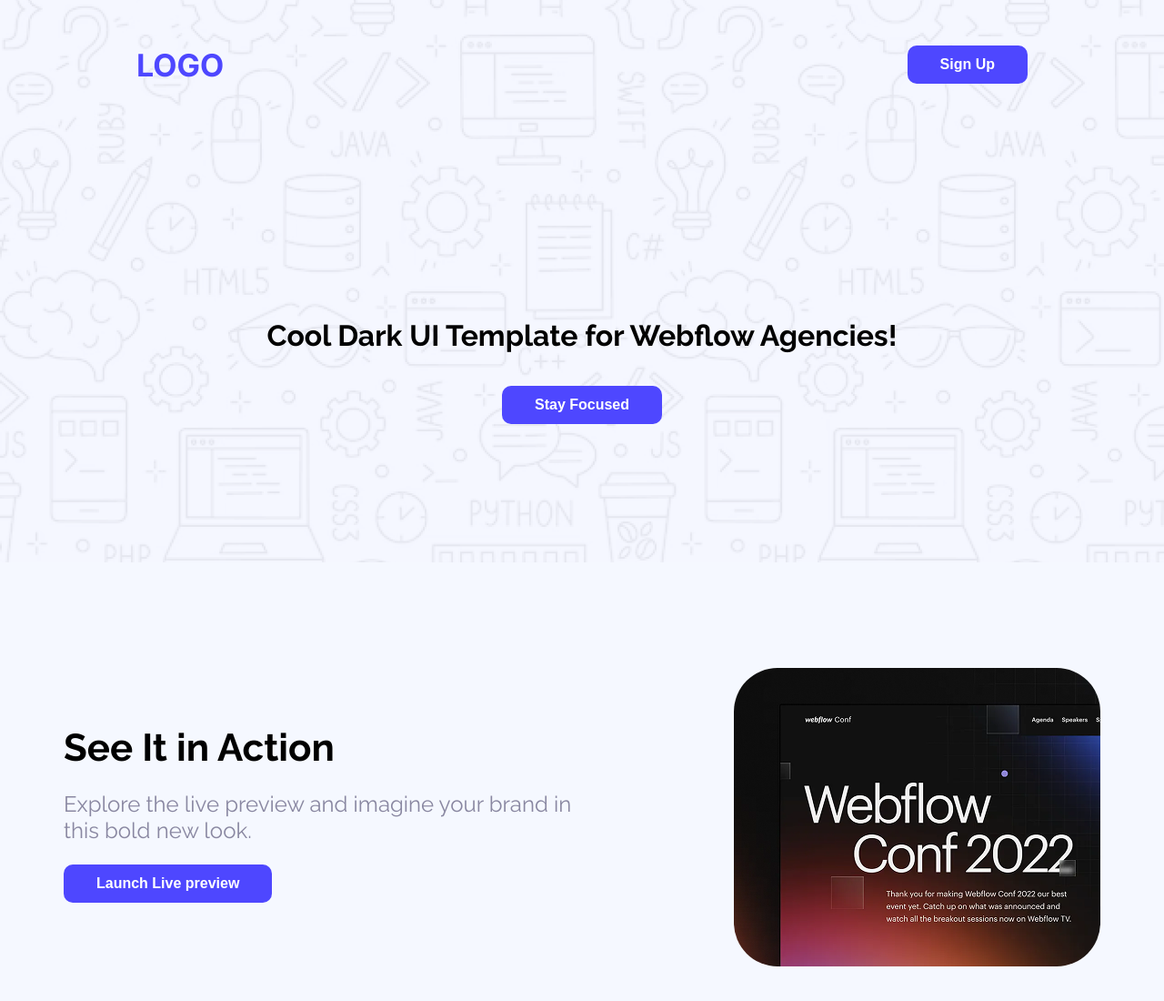
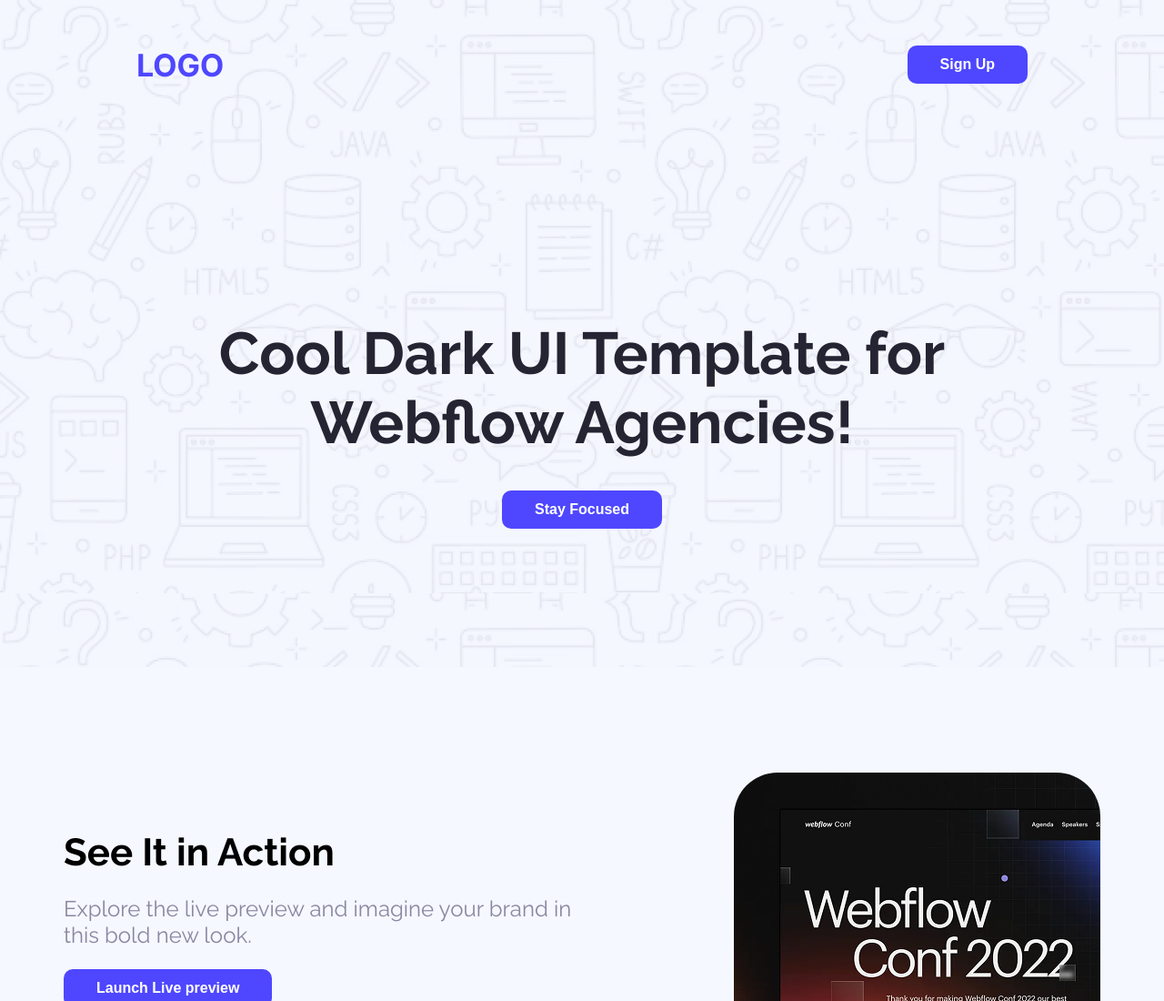
Before and after one commit to nimostic/PH-Assignment-1, a plain HTML site: page index.html in a window 1280 px wide. Shown: the top 1100 px of the page at 91% size. Drawn offline with Linux system fonts and the light colour scheme.

Commit message:
title size  fixed

```diff
--- a/styles/style.css
+++ b/styles/style.css
@@ -59,7 +59,13 @@
     margin-top: 37px;
     margin-bottom: 152px;
 }
-
+.title-des{
+    font-size: 65px;
+    font-weight: bold;
+    color: #252432;
+    max-width: 950px;
+    margin: 0 auto;
+}
 main {
     max-width: 1140px;
     margin: 0 auto;
```
